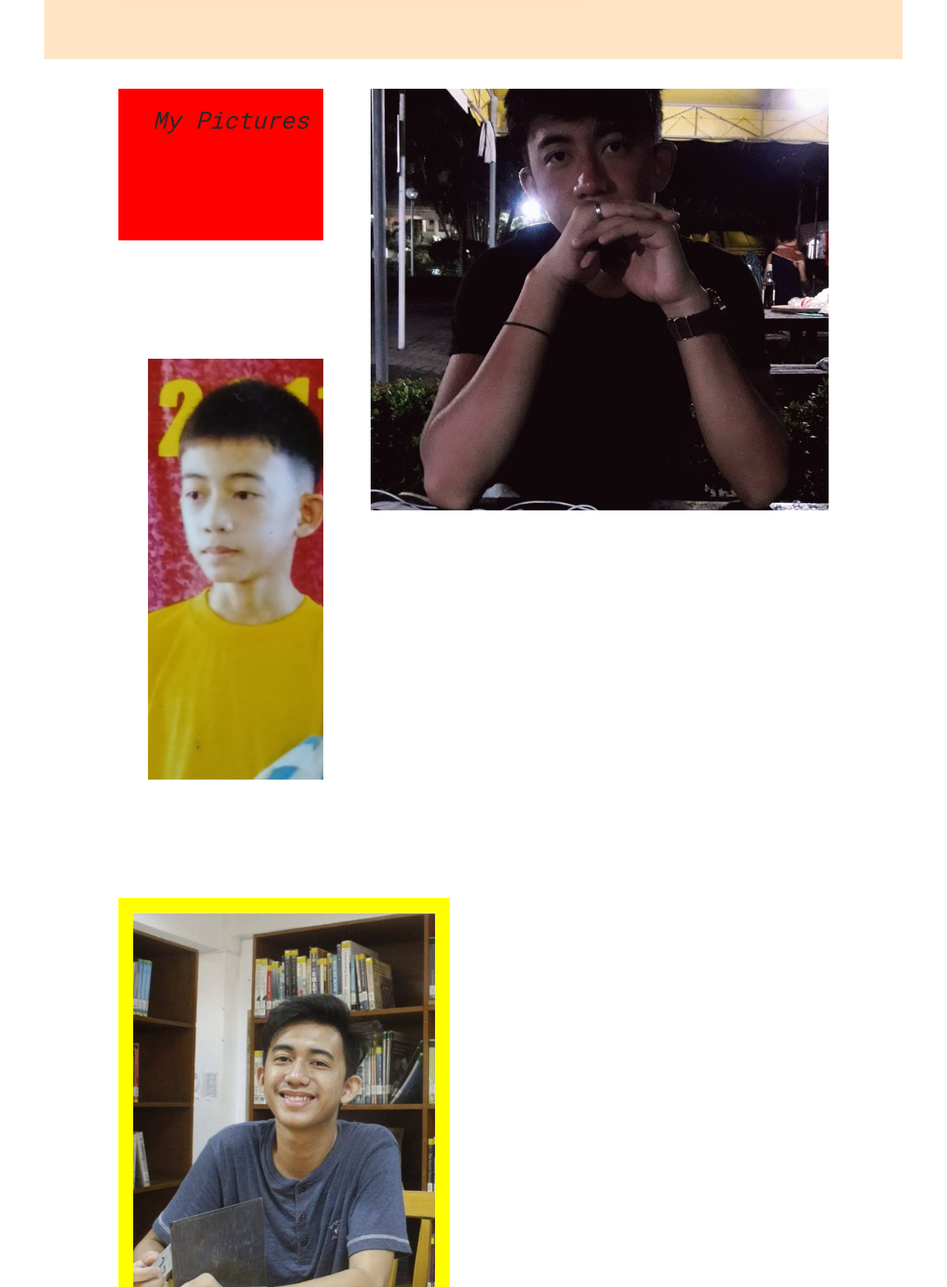
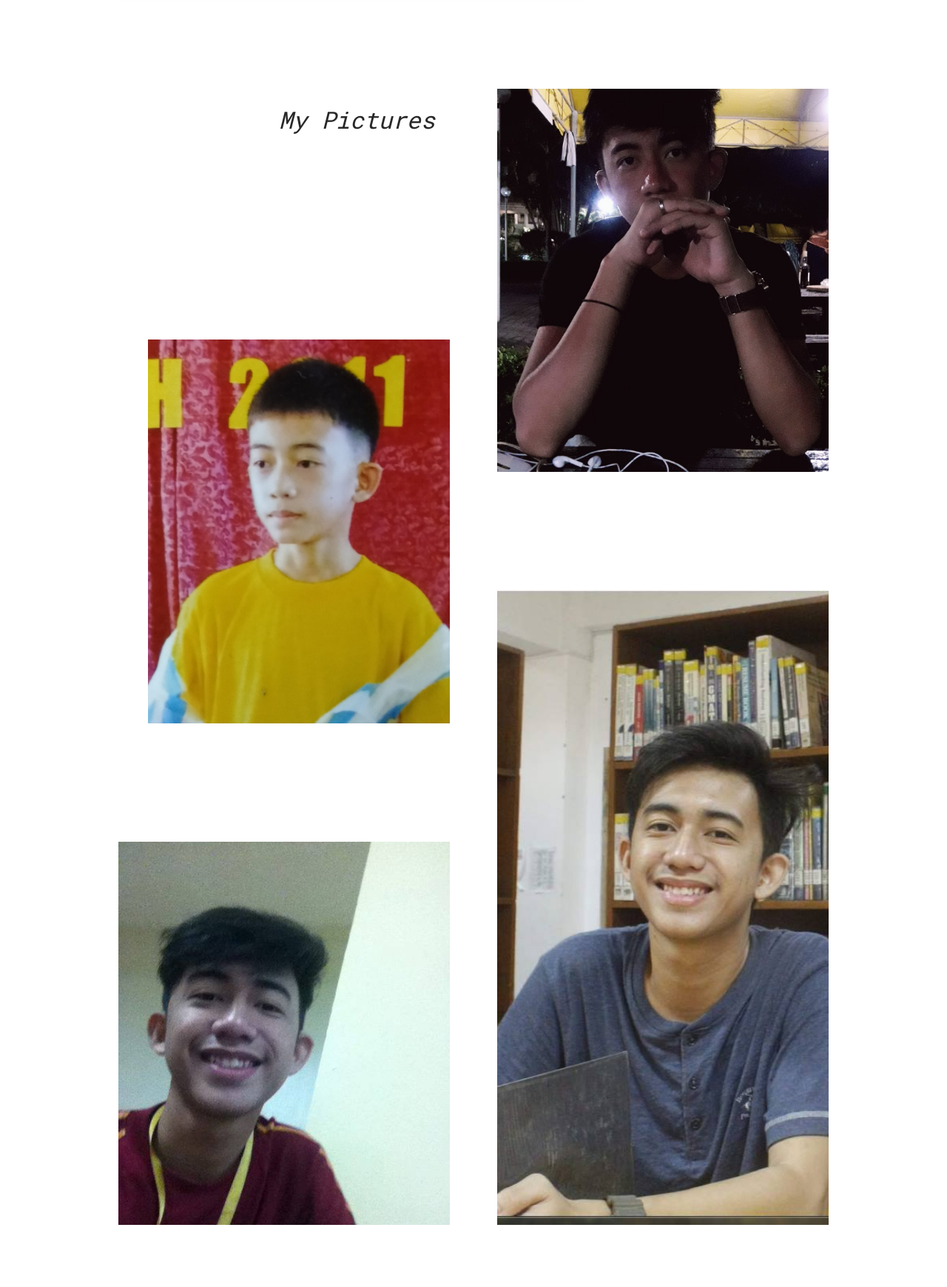
Before and after one commit to ProgrammerJaneki/MyPortfolio, a plain HTML site: page index.html in a window 1280 px wide. Shown: the part 1680-3420 px from the top of the page at 74% size. Drawn offline with Linux system fonts and the light colour scheme.

Commit message:
configuring grid on gallery section

```diff
--- a/index.html
+++ b/index.html
@@ -542,7 +542,7 @@
                <img
                   src="/images/mypics/Black.jpg"
                   alt="image"
-                  class="gallery-image"
+                  class="gallery-image image1"
                />
             </figure>
             <figure class="gallery-item gallery-item-2">
@@ -555,6 +555,13 @@
             <figure class="gallery-item gallery-item-3">
                <img
                   src="/images/mypics/Me.png"
+                  alt="image"
+                  class="gallery-image"
+               />
+            </figure>
+            <figure class="gallery-item gallery-item-4">
+               <img
+                  src="/images/mypics/Perps.jpg"
                   alt="image"
                   class="gallery-image"
                />
--- a/style.css
+++ b/style.css
@@ -231,7 +231,7 @@ nav {
 /* Personal Details Section */
 .personal-section {
    /* align-items: center; */
-   background-color: bisque ;
+   /* background-color: bisque ; */
    display: flex;
    /* max-height: 85vh; */
    height: 105vh;
@@ -534,8 +534,8 @@ nav {
 .gallery-container {
    /* background-color: antiquewhite; */
    display: grid;
-   grid-template-columns: repeat(6, 1fr);
-   grid-template-rows: repeat(8, 16vw);
+   grid-template-columns: repeat(8, 1fr);
+   grid-template-rows: repeat(8, 14vw);
    grid-gap: 10rem 4rem;
    /* gap: 50px; */
    height: 80%;
@@ -543,15 +543,15 @@ nav {
 }
 .my-pictures {
    /* align-items: center; */
-   background-color: red;
+   /* background-color: red; */
    color: var(--text-font-darker);
    display: flex;
    font-size: 2rem;
    justify-content: end;
    font-style: italic;
    /* justify-content: center; */
-   grid-column-start: 1;
-   grid-column-end: 3;
+   grid-column-start: 2;
+   grid-column-end: 5;
    grid-row-start: 1;
    grid-row-end: 2;
    padding: 20px;
@@ -561,6 +561,7 @@ nav {
    height: 100%;
    object-fit: cover;
 }
+/* .image1 {object-fit: contain;} */
 .gallery-item-1 {
    /* background-color: blue; */
    /* padding: 20px; */
@@ -568,23 +569,29 @@ nav {
    /* height: 700px; */
    grid-row-start: 1;
    grid-row-end: 3;
-   grid-column-start: 3;
-   grid-column-end: 7;
+   grid-column-start: 5;
+   grid-column-end: 9;
 }
 .gallery-item-2 {
    background-color: green;
    margin-left: 40px;
    /* margin-top: 200px; */
    grid-column-start: 1;
-   grid-column-end: 3;
+   grid-column-end: 5;
    grid-row-start: 2;
    grid-row-end: 4;
 }
 .gallery-item-3 {
    background-color: yellow;
-   padding: 20px;
+   /* padding: 20px; */
+   grid-column-start: 5;
+   grid-column-end: 9;
+   grid-row-start: 3;
+   grid-row-end: 6;
+}
+.gallery-item-4 {
    grid-column-start: 1;
-   grid-column-end: 4;
+   grid-column-end: 5;
    grid-row-start: 4;
    grid-row-end: 6;
 }
```
